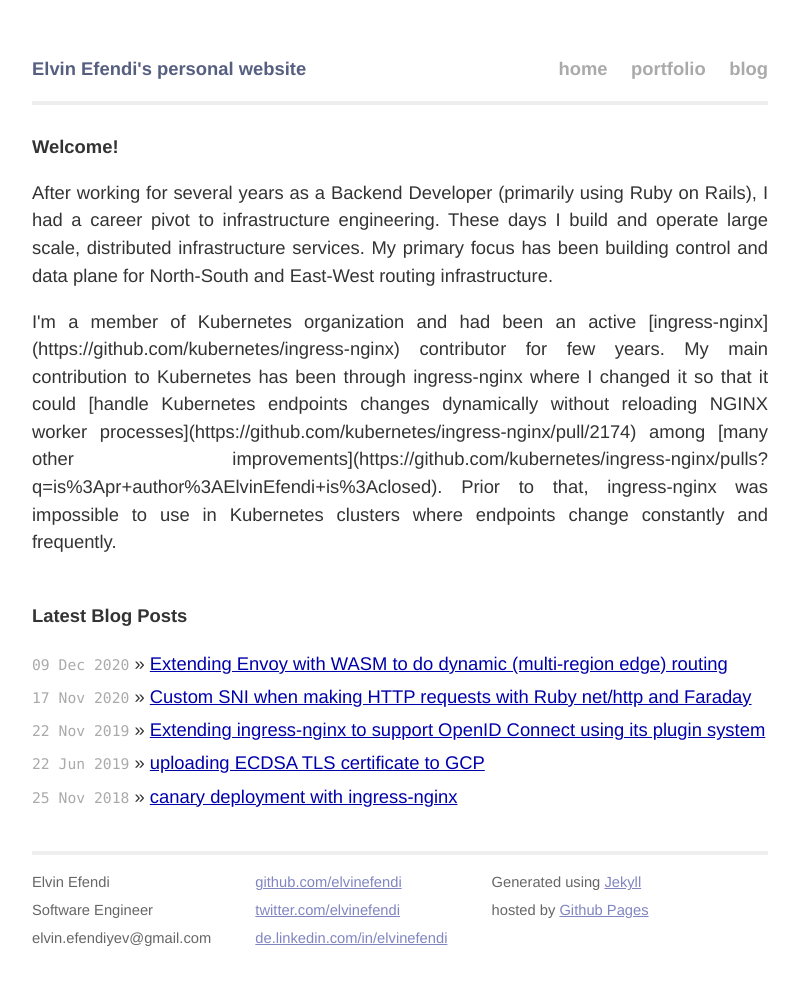
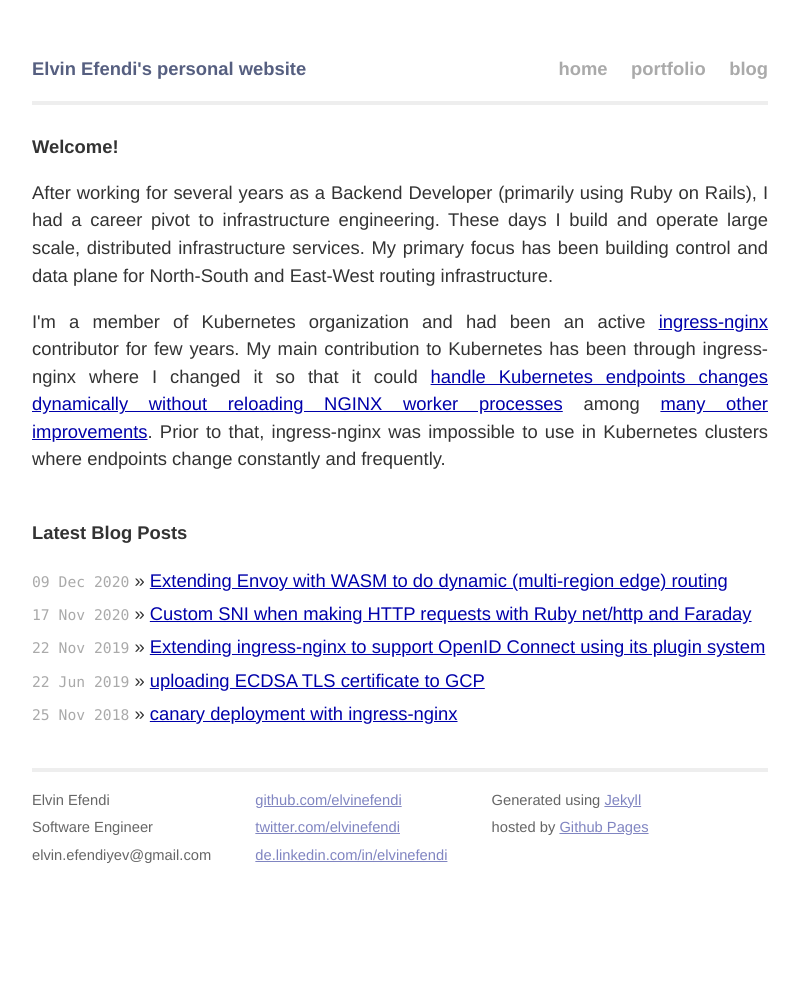
Before and after one commit to ElvinEfendi/elvinefendi.github.io, a Jekyll site: the page built from index.html, in a window 1280 px wide. Shown: the whole page, without its empty margins (240-1039 px from the left). Built offline with Jekyll 4.4.1, drawn with Linux system fonts in a browser that asks for light colours; after the commit the page ends 921 px from its top, so only the background shows below that; some of the changed lines change nothing that is shown.

Commit message:
fix links

```diff
--- a/index.html
+++ b/index.html
@@ -11,9 +11,9 @@ title: Elvin Efendi's personal website
     distributed infrastructure services. My primary focus has been building control and data plane for North-South and East-West routing infrastructure.
   </p>
   <p>
-    I'm a member of Kubernetes organization and had been an active [ingress-nginx](https://github.com/kubernetes/ingress-nginx) contributor for few years.
-    My main contribution to Kubernetes has been through ingress-nginx where I changed it so that it could [handle Kubernetes endpoints changes dynamically
-    without reloading NGINX worker processes](https://github.com/kubernetes/ingress-nginx/pull/2174) among [many other improvements](https://github.com/kubernetes/ingress-nginx/pulls?q=is%3Apr+author%3AElvinEfendi+is%3Aclosed). Prior to that,
+    I'm a member of Kubernetes organization and had been an active <a href="https://github.com/kubernetes/ingress-nginx" target="_blank">ingress-nginx</a> contributor for few years.
+    My main contribution to Kubernetes has been through ingress-nginx where I changed it so that it could <a href="https://github.com/kubernetes/ingress-nginx/pull/2174" target="_blank">handle Kubernetes endpoints changes dynamically
+    without reloading NGINX worker processes</a> among <a href="https://github.com/kubernetes/ingress-nginx/pulls?q=is%3Apr+author%3AElvinEfendi+is%3Aclosed" target="_blank">many other improvements</a>. Prior to that,
     ingress-nginx was impossible to use in Kubernetes clusters where endpoints change constantly and frequently.
   </p>
   <br />
```
